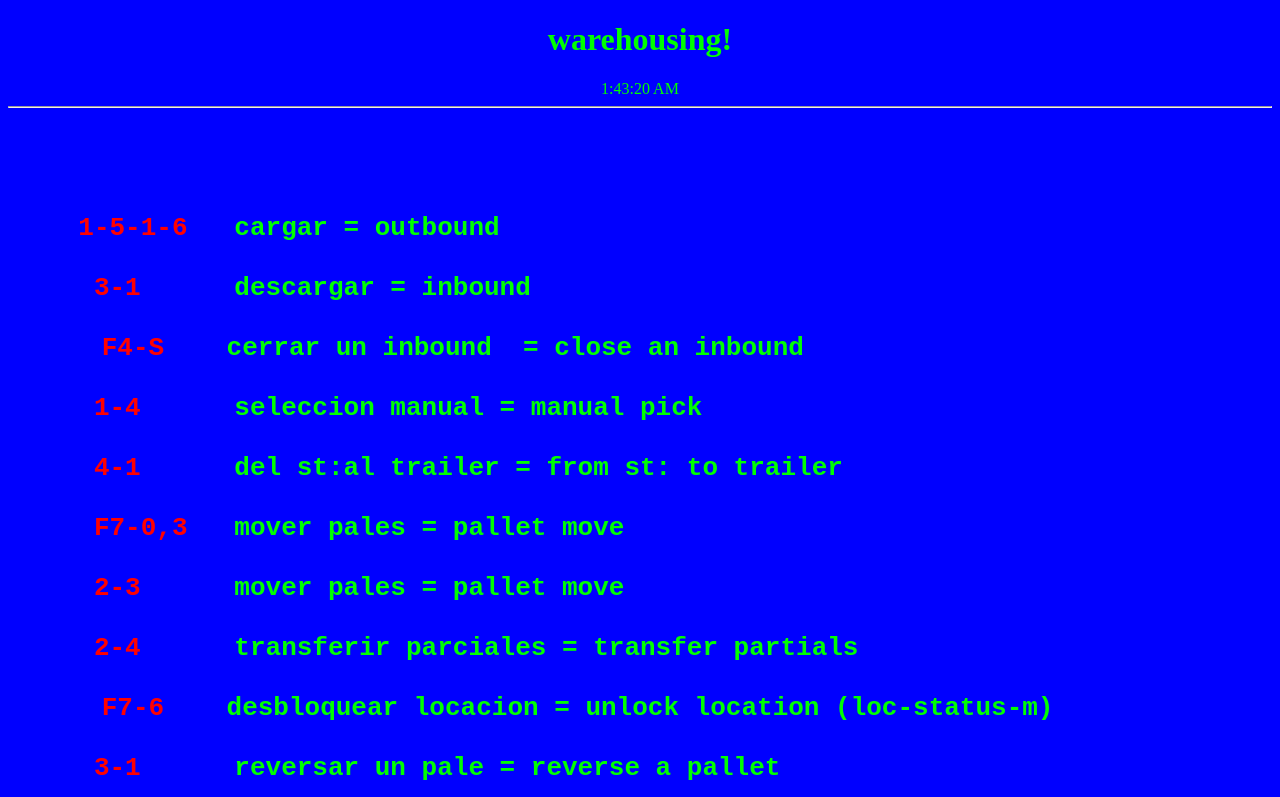
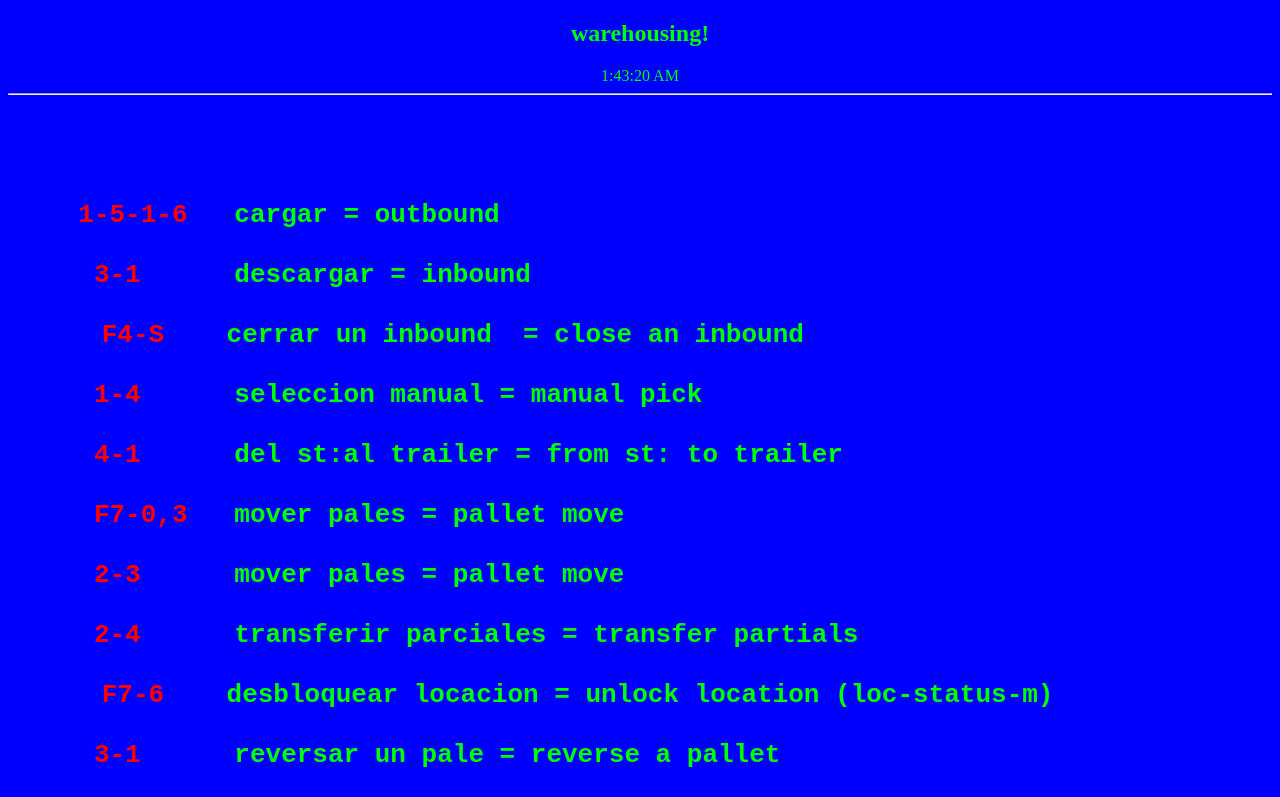
Before and after one commit to liba886/maincode, a plain HTML site: page index.html in a window 1280 px wide. Shown: the top 797 px of the page. Drawn offline with Linux system fonts and the light colour scheme.

Commit message:
Fix HTML structure and update content

```diff
--- a/index.html
+++ b/index.html
@@ -9,7 +9,7 @@
 </head>
 
 <body bgcolor="0000ff" text="00ff00">
-    <center> <h1>warehousing!</h1> </cente>
+    <center> <h2>warehousing!</h2> </cente>
  <cente>
 <div id="reloj"></div>
 
```
